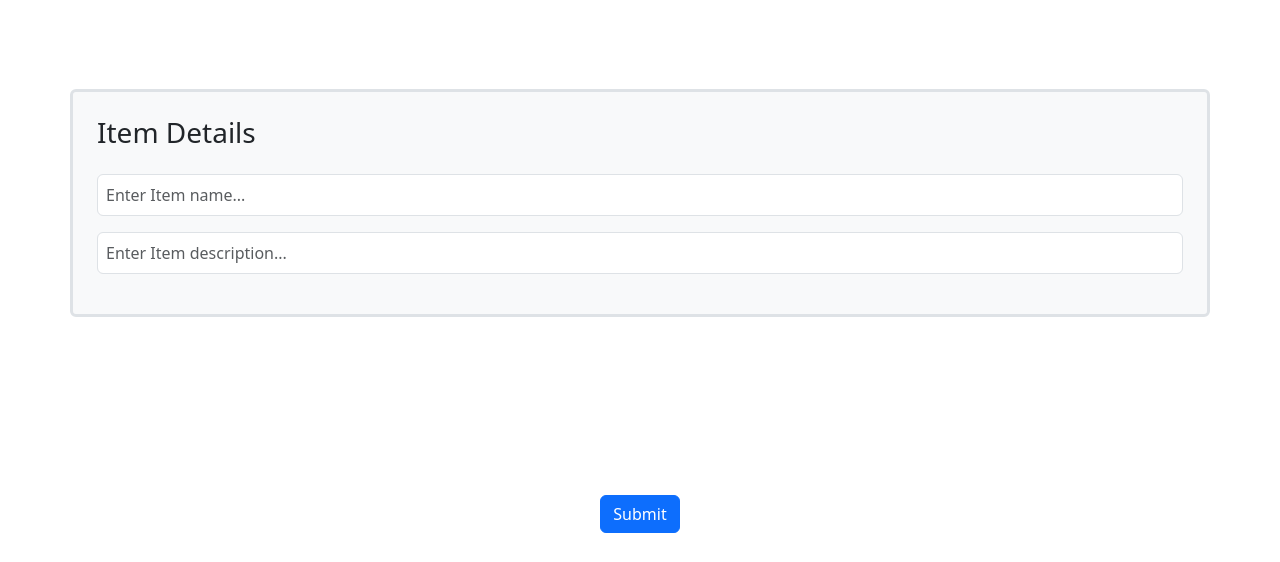
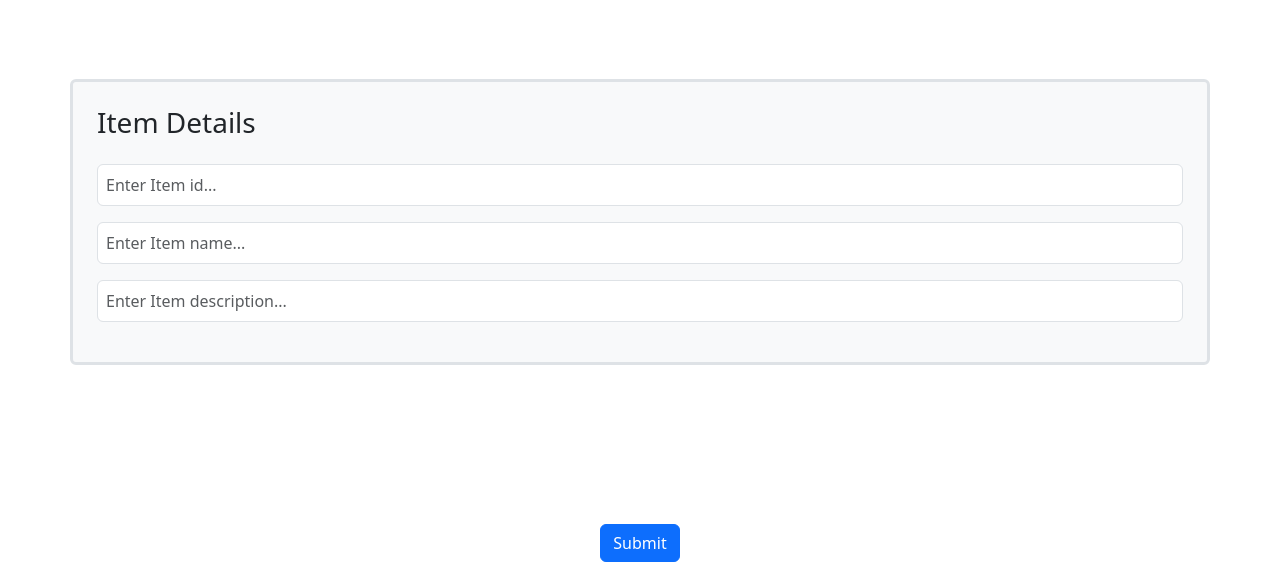
Before and after one commit to Mohit-d13/flask-service-pj, a Flask app: page /to_do_item in a window 1280 px wide. Shown: the top 562 px of the page. Run offline with Flask 3, Linux system fonts and the light colour scheme.

Commit message:
added id field

```diff
--- a/frontend/app.py
+++ b/frontend/app.py
@@ -55,6 +55,8 @@ def to_do_item():
         item_dt = form_data.to_dict()
 
         error = None
+        if not item_dt['id']:
+            error = "Item id is required."
         if not item_dt['name']:
             error = "Item name is required."
         if not item_dt['description']:
--- a/frontend/templates/to_do_item.html
+++ b/frontend/templates/to_do_item.html
@@ -5,6 +5,9 @@
 {% block content %}
     <form method="POST">
         <h3 class="mb-4">Item Details</h3>
+        <div class="mb-3">
+            <input class="form-control p-2" type="number" name="id" placeholder="Enter Item id..." required>
+        </div>
         <div class="mb-3">
             <input class="form-control p-2" type="text" name="name" placeholder="Enter Item name..." required>
         </div>
```
